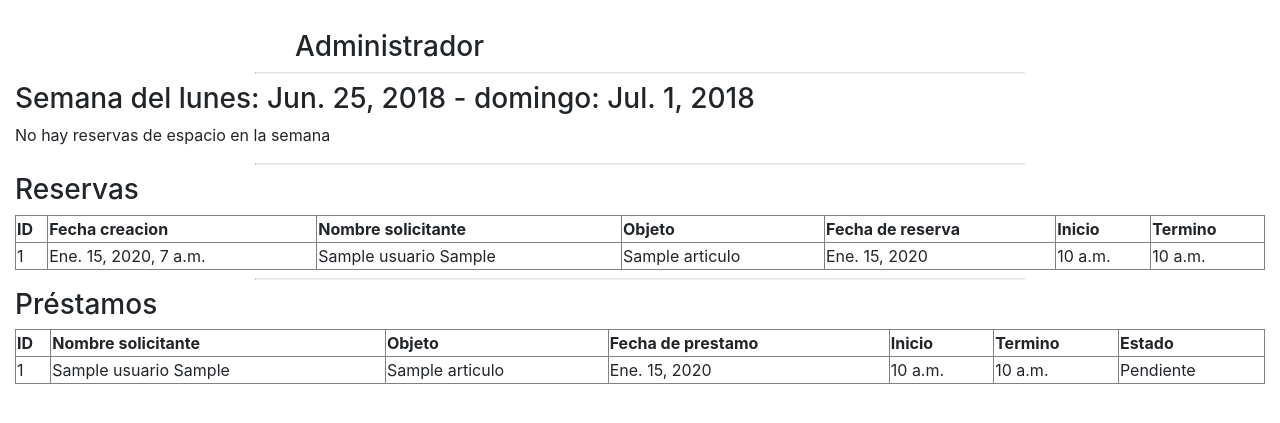
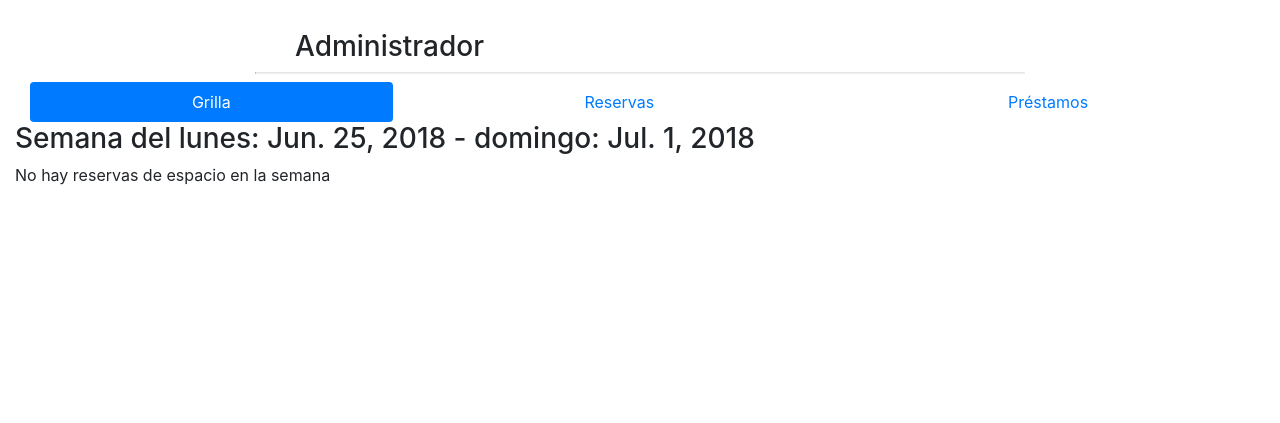
Before and after one commit to DCC-CC4401/2018-1-ACME, a Django app: page /lpadmin/ in a window 1280 px wide; the page is wider, and only the part inside the window is pictured. Shown: the part 100-523 px from the top of that part. Run offline with Django 3.2, Linux system fonts and the light colour scheme; tables that the repository leaves empty hold one stand-in row (values such as "Sample post"); some libraries are stand-ins or nearby versions.

Commit message:
Se cambian las tablas a las tablas de bootstrap y se agregan pestañas a la landing page de admin para cambiar entre la grilla, las reservas y los préstamos.
Signed-off-by: Spike <javierluciano1997@hotmail.com>

```diff
--- a/templates/Inventario/landingPageAdministrador.html
+++ b/templates/Inventario/landingPageAdministrador.html
@@ -13,68 +13,157 @@
 
     <div class="relative"><h3>Administrador</h3></div>
     <hr>
+    <ul class="nav nav-pills nav-fill">
+      <li class="nav-item">
+        <a class="nav-link active" data-toggle="pill" id="pills-home-tab" href="#pills-home" role="tab" aria-controls="pills-home" aria-selected="true">Grilla</a>
+      </li>
+      <li class="nav-item">
+        <a class="nav-link" data-toggle="pill" id="pills-profile-tab" href="#pills-profile" role="tab" aria-controls="pills-profile" aria-selected="false">Reservas</a>
+      </li>
+      <li class="nav-item">
+        <a class="nav-link" data-toggle="pill" id="pills-contact-tab" href="#pills-contact" role="tab" aria-controls="pills-contact" aria-selected="false">Préstamos</a>
+      </li>
+    </ul>
+<div class="tab-content" id="pills-tabContent">
+<div class="tab-pane fade show active" id="pills-home" role="tabpanel" aria-labelledby="pills-home-tab">
     <h3> Semana del lunes: {{ lunes }} - domingo: {{ domingo }}</h3>
     {% if reservagrilla %}
-    <table border="1" width="100%">
-    <tr><th>Bloque</th><th>Lunes</th><th>Martes</th><th>Miercoles</th><th>Jueves</th><th>Viernes</th><th>Sabado</th><th>Domingo</th></tr>
-
-    <tr><td>09:00 - 10:00</td><td>{{ lunes1.espacio.nombre }}</td><td>{{ martes1.espacio.nombre }}</td><td>{{ miercoles1.espacio.nombre }}</td><td>{{ jueves1.espacio.nombre }}</td>
-        <td>{{ viernes1.espacio.nombre }}</td><td>{{ sabado1.espacio.nombre }}</td><td>{{ domingo1.espacio.nombre }}</td>
+        <table class="table table-bordered">
+  <thead>
+    <tr>
+      <th scope="col">Bloque</th>
+      <th scope="col">Lunes</th>
+      <th scope="col">Martes</th>
+      <th scope="col">Miércoles</th>
+      <th scope="col">Jueves</th>
+      <th scope="col">Viernes</th>
+      <th scope="col">Sábado</th>
+      <th scope="col">Domingo</th>
     </tr>
-
-    <tr><td>10:00 - 11:00</td><td>{{ lunes2.espacio.nombre }}</td><td>{{ martes2.espacio.nombre }}</td><td>{{ miercoles2.espacio.nombre }}</td><td>{{ jueves2.espacio.nombre }}</td>
-        <td>{{ viernes2.espacio.nombre }}</td><td>{{ sabado2.espacio.nombre }}</td><td>{{ domingo2.espacio.nombre }}</td>
+  </thead>
+  <tbody>
+    <tr>
+      <th scope="row">09:00 - 10:00</th>
+      <td>{{ lunes1.espacio.nombre }}</td>
+      <td>{{ martes1.espacio.nombre }}</td>
+      <td>{{ miercoles1.espacio.nombre }}</td>
+      <td>{{ jueves1.espacio.nombre }}</td>
+      <td>{{ viernes1.espacio.nombre }}</td>
+      <td>{{ sabado1.espacio.nombre }}</td>
+      <td>{{ domingo1.espacio.nombre }}</td>
     </tr>
-
-    <tr><td>11:00 - 12:00</td><td>{{ lunes3.espacio.nombre }}</td><td>{{ martes3.espacio.nombre }}</td><td>{{ miercoles3.espacio.nombre }}</td><td>{{ jueves3.espacio.nombre }}</td>
-        <td>{{ viernes3.espacio.nombre }}</td><td>{{ sabado3.espacio.nombre }}</td><td>{{ domingo3.espacio.nombre }}</td>
+    <tr>
+      <th scope="row">10:00 - 11:00</th>
+      <td>{{ lunes2.espacio.nombre }}</td>
+      <td>{{ martes2.espacio.nombre }}</td>
+      <td>{{ miercoles2.espacio.nombre }}</td>
+      <td>{{ jueves2.espacio.nombre }}</td>
+      <td>{{ viernes2.espacio.nombre }}</td>
+      <td>{{ sabado2.espacio.nombre }}</td>
+      <td>{{ domingo2.espacio.nombre }}</td>
     </tr>
-
-    <tr><td>12:00 - 13:00</td><td>{{ lunes4.espacio.nombre }}</td><td>{{ martes4.espacio.nombre }}</td><td>{{ miercoles4.espacio.nombre }}</td><td>{{ jueves4.espacio.nombre }}</td>
-        <td>{{ viernes4.espacio.nombre }}</td><td>{{ sabado4.espacio.nombre }}</td><td>{{ domingo4.espacio.nombre }}</td>
+    <tr>
+      <th scope="row">11:00 - 12:00</th>
+      <td>{{ lunes3.espacio.nombre }}</td>
+      <td>{{ martes3.espacio.nombre }}</td>
+      <td>{{ miercoles3.espacio.nombre }}</td>
+      <td>{{ jueves3.espacio.nombre }}</td>
+      <td>{{ viernes3.espacio.nombre }}</td>
+      <td>{{ sabado3.espacio.nombre }}</td>
+      <td>{{ domingo3.espacio.nombre }}</td>
     </tr>
-
-    <tr><td>13:00 - 14:00</td><td>{{ lunes5.espacio.nombre }}</td><td>{{ martes5.espacio.nombre }}</td><td>{{ miercoles5.espacio.nombre }}</td><td>{{ jueves5.espacio.nombre }}</td>
-        <td>{{ viernes5.espacio.nombre }}</td><td>{{ sabado5.espacio.nombre }}</td><td>{{ domingo5.espacio.nombre }}</td>
+    <tr>
+      <th scope="row">12:00 - 13:00</th>
+      <td>{{ lunes4.espacio.nombre }}</td>
+      <td>{{ martes4.espacio.nombre }}</td>
+      <td>{{ miercoles4.espacio.nombre }}</td>
+      <td>{{ jueves4.espacio.nombre }}</td>
+      <td>{{ viernes4.espacio.nombre }}</td>
+      <td>{{ sabado4.espacio.nombre }}</td>
+      <td>{{ domingo4.espacio.nombre }}</td>
     </tr>
-
-    <tr><td>14:00 - 15:00</td><td>{{ lunes6.espacio.nombre }}</td><td>{{ martes6.espacio.nombre }}</td><td>{{ miercoles6.espacio.nombre }}</td><td>{{ jueves6.espacio.nombre }}</td>
-        <td>{{ viernes6.espacio.nombre }}</td><td>{{ sabado6.espacio.nombre }}</td><td>{{ domingo6.espacio.nombre }}</td>
+    <tr>
+      <th scope="row">13:00 - 14:00</th>
+      <td>{{ lunes5.espacio.nombre }}</td>
+      <td>{{ martes5.espacio.nombre }}</td>
+      <td>{{ miercoles5.espacio.nombre }}</td>
+      <td>{{ jueves5.espacio.nombre }}</td>
+      <td>{{ viernes5.espacio.nombre }}</td>
+      <td>{{ sabado5.espacio.nombre }}</td>
+      <td>{{ domingo5.espacio.nombre }}</td>
     </tr>
-
-    <tr><td>15:00 - 16:00</td><td>{{ lunes7.espacio.nombre }}</td><td>{{ martes7.espacio.nombre }}</td><td>{{ miercoles7.espacio.nombre }}</td><td>{{ jueves7.espacio.nombre }}</td>
-        <td>{{ viernes7.espacio.nombre }}</td><td>{{ sabado7.espacio.nombre }}</td><td>{{ domingo7.espacio.nombre }}</td>
+    <tr>
+      <th scope="row">14:00 - 15:00</th>
+      <td>{{ lunes6.espacio.nombre }}</td>
+      <td>{{ martes6.espacio.nombre }}</td>
+      <td>{{ miercoles6.espacio.nombre }}</td>
+      <td>{{ jueves6.espacio.nombre }}</td>
+      <td>{{ viernes6.espacio.nombre }}</td>
+      <td>{{ sabado6.espacio.nombre }}</td>
+      <td>{{ domingo6.espacio.nombre }}</td>
     </tr>
-
-    <tr><td>16:00 - 17:00</td><td>{{ lunes8.espacio.nombre }}</td><td>{{ martes8.espacio.nombre }}</td><td>{{ miercoles8.espacio.nombre }}</td><td>{{ jueves8.espacio.nombre }}</td>
-        <td>{{ viernes8.espacio.nombre }}</td><td>{{ sabado8.espacio.nombre }}</td><td>{{ domingo8.espacio.nombre }}</td>
+    <tr>
+      <th scope="row">15:00 - 16:00</th>
+      <td>{{ lunes7.espacio.nombre }}</td>
+      <td>{{ martes7.espacio.nombre }}</td>
+      <td>{{ miercoles7.espacio.nombre }}</td>
+      <td>{{ jueves7.espacio.nombre }}</td>
+      <td>{{ viernes7.espacio.nombre }}</td>
+      <td>{{ sabado7.espacio.nombre }}</td>
+      <td>{{ domingo7.espacio.nombre }}</td>
     </tr>
-
-    <tr><td>17:00 - 18:00</td><td>{{ lunes9.espacio.nombre }}</td><td>{{ martes9.espacio.nombre }}</td><td>{{ miercoles9.espacio.nombre }}</td><td>{{ jueves9.espacio.nombre }}</td>
-        <td>{{ viernes9.espacio.nombre }}</td><td>{{ sabado9.espacio.nombre }}</td><td>{{ domingo9.espacio.nombre }}</td>
+    <tr>
+      <th scope="row">16:00 - 17:00</th>
+      <td>{{ lunes8.espacio.nombre }}</td>
+      <td>{{ martes8.espacio.nombre }}</td>
+      <td>{{ miercoles8.espacio.nombre }}</td>
+      <td>{{ jueves8.espacio.nombre }}</td>
+      <td>{{ viernes8.espacio.nombre }}</td>
+      <td>{{ sabado8.espacio.nombre }}</td>
+      <td>{{ domingo8.espacio.nombre }}</td>
     </tr>
-
-    <tr><td>18:00 - 19:00</td><td>{{ lunes10.espacio.nombre }}</td><td>{{ martes10.espacio.nombre }}</td><td>{{ miercoles10.espacio.nombre }}</td><td>{{ jueves10.espacio.nombre }}</td>
-        <td>{{ viernes10.espacio.nombre }}</td><td>{{ sabado10.espacio.nombre }}</td><td>{{ domingo10.espacio.nombre }}</td>
+    <tr>
+      <th scope="row">17:00 - 18:00</th>
+      <td>{{ lunes9.espacio.nombre }}</td>
+      <td>{{ martes9.espacio.nombre }}</td>
+      <td>{{ miercoles9.espacio.nombre }}</td>
+      <td>{{ jueves9.espacio.nombre }}</td>
+      <td>{{ viernes9.espacio.nombre }}</td>
+      <td>{{ sabado9.espacio.nombre }}</td>
+      <td>{{ domingo9.espacio.nombre }}</td>
     </tr>
-
-    </table>
+    <tr>
+      <th scope="row">18:00 - 19:00</th>
+      <td>{{ lunes10.espacio.nombre }}</td>
+      <td>{{ martes10.espacio.nombre }}</td>
+      <td>{{ miercoles10.espacio.nombre }}</td>
+      <td>{{ jueves10.espacio.nombre }}</td>
+      <td>{{ viernes10.espacio.nombre }}</td>
+      <td>{{ sabado10.espacio.nombre }}</td>
+      <td>{{ domingo10.espacio.nombre }}</td>
+    </tr>
+  </tbody>
+</table>
     {% else %}
     <p>No hay reservas de espacio en la semana</p>
     {% endif %}
-    <hr>
+</div>
+    <div class="tab-pane fade" id="pills-profile" role="tabpanel" aria-labelledby="pills-profile-tab">
     <h3>Reservas</h3>
     {% if reservas %}
-        <table border="1" width="100%">
+        <table class="table table-bordered">
+          <thead>
             <tr>
-                <th>ID</th>
-                <th>Fecha creacion</th>
-                <th>Nombre solicitante</th>
-                <th>Objeto</th>
-                <th>Fecha de reserva</th>
-                <th>Inicio</th>
-                <th>Termino</th>
+              <th scope="col">ID</th>
+              <th scope="col">Fecha creacion</th>
+              <th scope="col">Nombre solicitante</th>
+              <th scope="col">Objeto</th>
+              <th scope="col">Fecha de reserva</th>
+              <th scope="col">Inicio</th>
+              <th scope="col">Termino</th>
             </tr>
+          </thead>
+          <tbody>
             {% for reserva in reservas %}
                 <tr>
                     <td>{{ reserva.id }}</td>
@@ -86,24 +175,29 @@
                     <td>{{ reserva.horaTermino }}</td>
                 </tr>
             {% endfor %}
+          </tbody>
         </table>
     {% else %}
         <p>No se encontraron reservas.</p>
     {% endif %}
-    <hr>
+    </div>
+    <div class="tab-pane fade" id="pills-contact" role="tabpanel" aria-labelledby="pills-contact-tab">
     <h3>Préstamos</h3>
     {% if prestamos %}
-        <table border="1" width="100%">
+        <table class="table table-bordered">
+          <thead>
             <tr>
-                <th>ID</th>
-                <th>Nombre solicitante</th>
-                <th>Objeto</th>
-                <th>Fecha de prestamo</th>
-                <th>Inicio</th>
-                <th>Termino</th>
-                <th>Estado</th>
+              <th scope="col">ID</th>
+              <th scope="col">Nombre solicitante</th>
+              <th scope="col">Objeto</th>
+              <th scope="col">Fecha de préstamo</th>
+              <th scope="col">Inicio</th>
+              <th scope="col">Término</th>
+              <th scope="col">Estado</th>
             </tr>
-            {% for prestamo in prestamos %}
+          </thead>
+          <tbody>
+          {% for prestamo in prestamos %}
                 <tr>
                     <td>{{ prestamo.id }}</td>
                     <td>{{ prestamo.reserva.solicitante.nombre }} {{ prestamo.reserva.solicitante.apellido }}</td>
@@ -114,9 +208,11 @@
                     <td>{{ prestamo.get_estado_display }}</td>
                 </tr>
             {% endfor %}
+          </tbody>
         </table>
     {% else %}
         <p>No se encontraron prestamos.</p>
     {% endif %}
-
+    </div>
+</div>
 {% endblock %}
```
